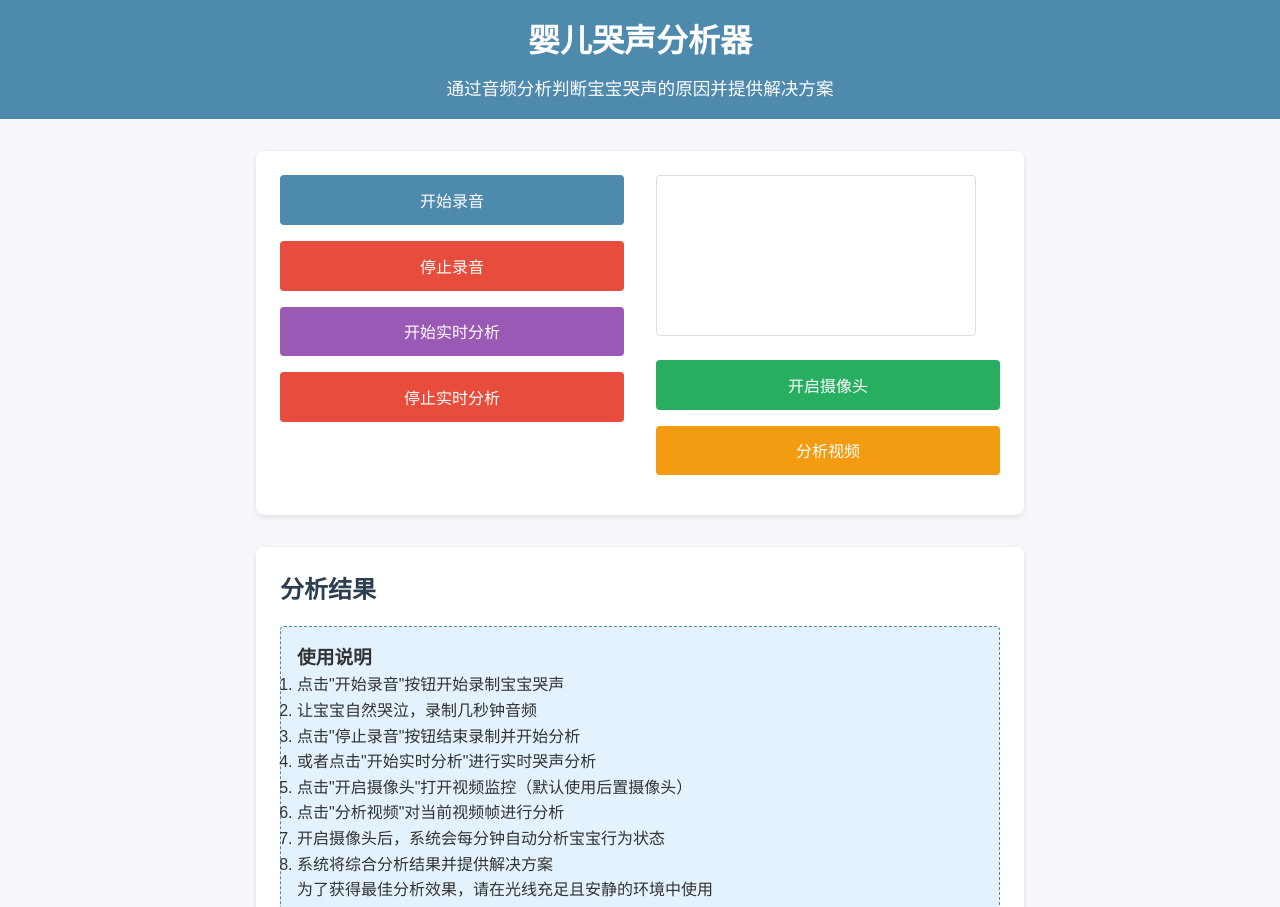
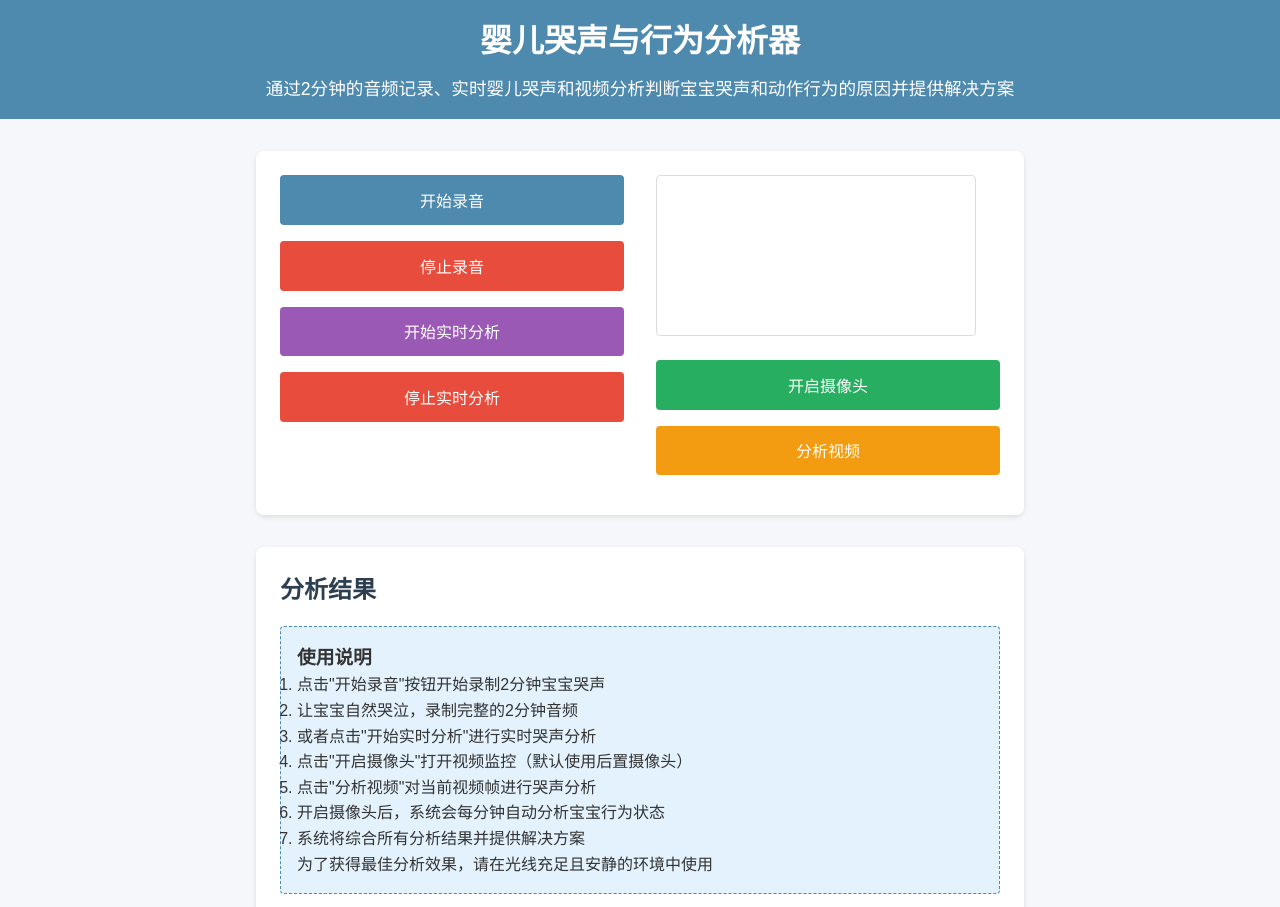
Before and after one commit to zyxcambridge/baby-cry-analyzer, a plain HTML site: page index.html in a window 1280 px wide. Shown: the top 907 px of the page. Drawn offline with Linux system fonts and the light colour scheme.

Commit message:
更新标题和功能描述，优化综合分析逻辑，更新README和架构图

```diff
--- a/index.html
+++ b/index.html
@@ -3,13 +3,13 @@
 <head>
     <meta charset="UTF-8">
     <meta name="viewport" content="width=device-width, initial-scale=1.0">
-    <title>婴儿哭声分析器</title>
+    <title>婴儿哭声与行为分析器</title>
     <link rel="stylesheet" href="css/style.css">
 </head>
 <body>
     <header>
-        <h1>婴儿哭声分析器</h1>
-        <p>通过音频分析判断宝宝哭声的原因并提供解决方案</p>
+        <h1>婴儿哭声与行为分析器</h1>
+        <p>通过2分钟的音频记录、实时婴儿哭声和视频分析判断宝宝哭声和动作行为的原因并提供解决方案</p>
     </header>
 
     <main>
@@ -63,7 +63,7 @@
     </main>
 
     <footer>
-        <p>婴儿哭声分析器 &copy; 2025</p>
+        <p>婴儿哭声与行为分析器 &copy; 2025</p>
     </footer>
 
     <script src="js/main.js"></script>
--- a/js/main.js
+++ b/js/main.js
@@ -16,6 +16,8 @@ class BabyCryAnalyzer {
         this.capturedVideoFrame = null;
         this.videoAnalysisInterval = null;
         this.behaviorAnalysisEnabled = false;
+        this.audioAnalysisResult = null;
+        this.behaviorAnalysisResults = [];
 
         // DOM元素
         this.startBtn = document.getElementById('startBtn');
@@ -78,7 +80,14 @@ class BabyCryAnalyzer {
             this.stopBtn.disabled = false;
             this.startRealtimeBtn.disabled = true;
 
-            this.resultDiv.innerHTML = "正在录制音频...";
+            this.resultDiv.innerHTML = "正在录制2分钟音频...";
+
+            // 2分钟后自动停止录制
+            setTimeout(() => {
+                if (this.isRecording) {
+                    this.stopRecording();
+                }
+            }, 120000); // 2分钟
         } catch (error) {
             console.error("获取音频权限失败:", error);
             this.resultDiv.innerHTML = "无法访问麦克风，请检查权限设置";
@@ -526,6 +535,9 @@ class BabyCryAnalyzer {
 
             // 发送到阿里云视觉分析服务
             await this.sendToAliyunVLModel(blob);
+
+            // 综合分析结果
+            this.combineAnalysisResults();
         } catch (error) {
             console.error("视频分析失败:", error);
             this.videoAnalysisResultDiv.innerHTML = "视频分析失败，请重试";
@@ -771,14 +783,13 @@ document.addEventListener('DOMContentLoaded', () => {
     resultDiv.innerHTML = `
         <h3>使用说明</h3>
         <ol>
-            <li>点击"开始录音"按钮开始录制宝宝哭声</li>
-            <li>让宝宝自然哭泣，录制几秒钟音频</li>
-            <li>点击"停止录音"按钮结束录制并开始分析</li>
+            <li>点击"开始录音"按钮开始录制2分钟宝宝哭声</li>
+            <li>让宝宝自然哭泣，录制完整的2分钟音频</li>
             <li>或者点击"开始实时分析"进行实时哭声分析</li>
             <li>点击"开启摄像头"打开视频监控（默认使用后置摄像头）</li>
-            <li>点击"分析视频"对当前视频帧进行分析</li>
+            <li>点击"分析视频"对当前视频帧进行哭声分析</li>
             <li>开启摄像头后，系统会每分钟自动分析宝宝行为状态</li>
-            <li>系统将综合分析结果并提供解决方案</li>
+            <li>系统将综合所有分析结果并提供解决方案</li>
         </ol>
         <p>为了获得最佳分析效果，请在光线充足且安静的环境中使用</p>
     `;
```
Also changed, not shown: 2 other files.
